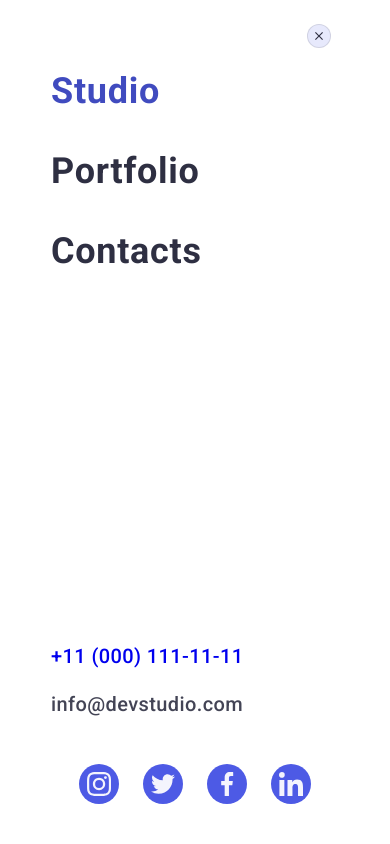
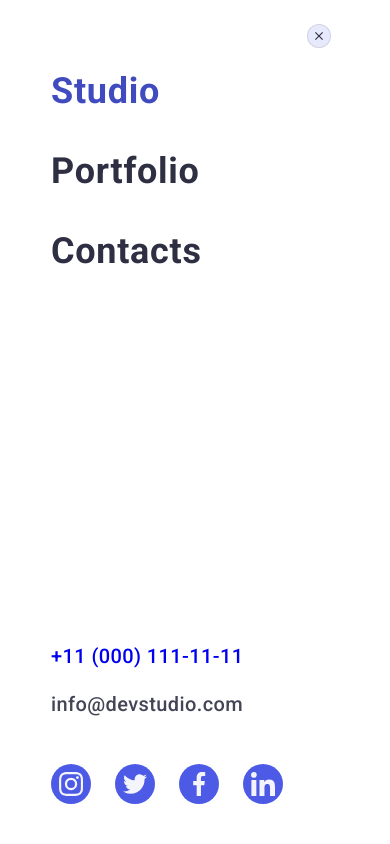
Before and after one commit to psv0782/goit-markup-hw-06, a plain HTML site: page index.html in a window 390 px wide. Both pictures are taken after a click on the button 327 px from the left and 26 px from the top of the page. Shown: the top 844 px of the page. Drawn offline with nearby package versions, Linux system fonts and the light colour scheme.

Commit message:
fixed mobile menu icon list

```diff
--- a/css/style.css
+++ b/css/style.css
@@ -346,6 +346,11 @@ button {
     gap: 24px;
 }
 
+.contacts-list-mobile.mobile-menu-modal {
+    justify-content: flex-start;
+}
+
+
 .contacts-item-mobile {
     font-weight: 500;
     font-size: 20px;
@@ -355,16 +360,8 @@ button {
     font-style: normal;
 }
 
-.contacts-link-mobile.email{
+.contacts-link-mobile.email {
     color: #434455;
-}
-
-.team-icon-list {
-    display: flex;
-    align-items: flex-start;
-    justify-content: flex-start;
-    flex-direction: row;
-    gap: 40px;
 }
 
 @media screen and (min-width: 768px) {
@@ -637,9 +634,14 @@ button {
 
 .team-icon-list {
     display: flex;
+    align-items: flex-start;
+    justify-content: center;
     flex-direction: row;
-    justify-content: center;
     gap: 24px;
+}
+
+.mobile-menu-modal.team-icon-list{
+    justify-content: flex-start;
 }
 
 .social-media-icon-item {
@@ -664,17 +666,13 @@ button {
     }
 
     .team-icon-list {
-        flex-direction: row;
+        justify-content: center;
     }
 }
 
 @media screen and (min-width: 1158px) {
     .team-item {
         width: calc((100% - 72px) / 4);
-        flex-direction: row;
-    }
-
-    .team-icon-list {
         flex-direction: row;
     }
 
--- a/index.html
+++ b/index.html
@@ -88,7 +88,7 @@
                     </li>
                 </ul>
             </address>
-            <ul class="team-icon-list">
+            <ul class="team-icon-list mobile-menu-modal">
                 <li class="social-media-icon-item">
                     <a href="" class="social-media-icon-link">
                         <svg width="24" height="24" class="social-media-icon">
```
